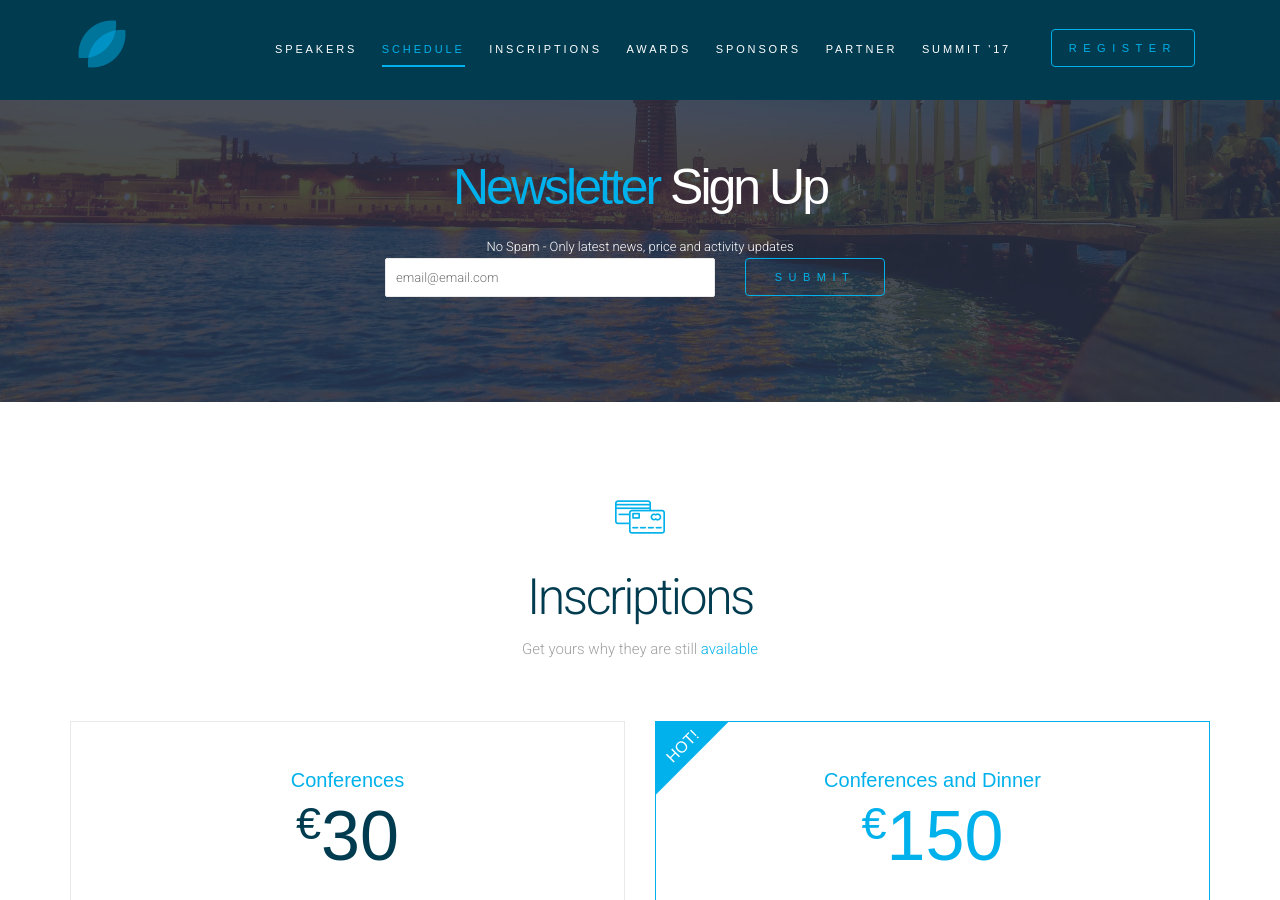
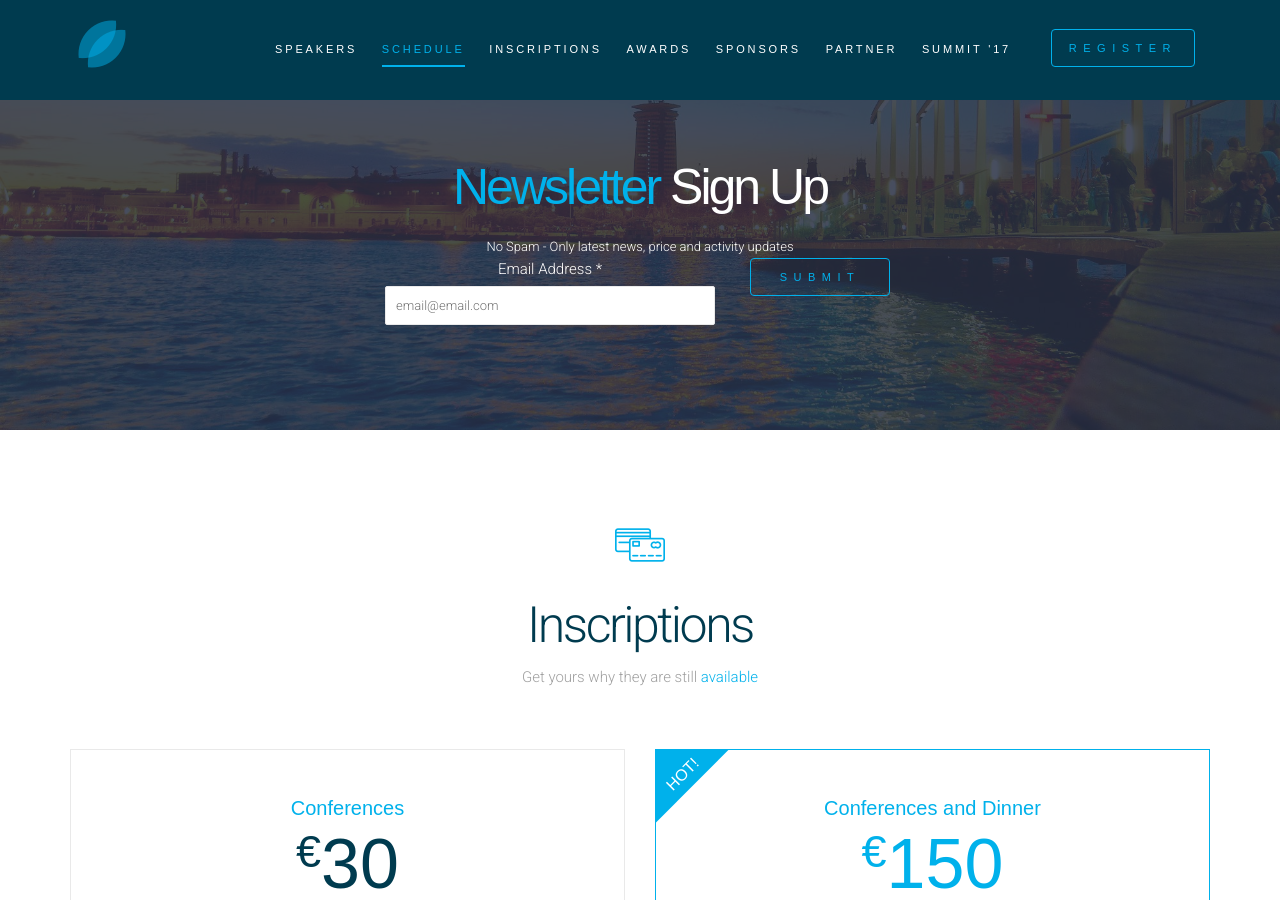
Before and after one commit to BiomimeticChallenges/biomimeticchallenges.github.io, a Jekyll site: the page built from index.html, in a window 1280 px wide and 900 px high, scrolled down 5885 px. Built offline with Jekyll 4.4.1, drawn with Linux system fonts in a browser that asks for light colours; nearby versions of some CDN libraries; some web fonts are replaced; library files that are not in the unit come from our copies.

Commit message:
reajustada el form mailchimp.

```diff
--- a/index.html
+++ b/index.html
@@ -132,21 +132,17 @@ class: ""
 				<div id="mc_embed_signup">
 					<form action="//worldbiomimetic.us13.list-manage.com/subscribe/post?u=262bcfb5a8e76cef76f306ad4&amp;id=6c3abceb7e" method="post" id="mc-embedded-subscribe-form" name="mc-embedded-subscribe-form" class="validate" target="_blank" novalidate>
 					    <div id="mc_embed_signup_scroll">
-							<fieldset class="col-sm-8">
-								<div class="mc-field-group">
-									<label for="mce-EMAIL" style="display: none;">Email Address  <span class="asterisk">*</span>
-									</label>
-									<input type="email" value="" name="EMAIL" class="required email" id="mce-EMAIL" placeholder="email@email.com">
-								</div>
-							</fieldset>
+							<div class="mc-field-group col-sm-8">
+								<label for="mce-EMAIL">Email Address  <span class="asterisk">*</span>
+								</label>
+								<input type="email" value="" name="EMAIL" class="required email" id="mce-EMAIL" placeholder="email@email.com">
+							</div>
 							<div id="mce-responses" class="clear">
 								<div class="response" id="mce-error-response" style="display:none"></div>
 								<div class="response" id="mce-success-response" style="display:none"></div>
 							</div>    <!-- real people should not fill this in and expect good things - do not remove this or risk form bot signups-->
-							<fieldset class="col-sm-4">
-							    <div style="position: absolute; left: -5000px;" aria-hidden="true"><input type="text" name="b_262bcfb5a8e76cef76f306ad4_6c3abceb7e" tabindex="-1" value=""></div>
-							    <div class="clear"><input type="submit" value="submit" name="subscribe" id="mc-embedded-subscribe" class="button btn btn-sm btn-outline-clr"></div>
-							</fieldset>
+						    <div style="position: absolute; left: -5000px;" aria-hidden="true"><input type="text" name="b_262bcfb5a8e76cef76f306ad4_6c3abceb7e" tabindex="-1" value=""></div>
+						    <div class="clear col-sm-4"><input type="submit" value="submit" name="subscribe" id="mc-embedded-subscribe" class="button btn btn-sm btn-outline-clr"></div>
 						</div>
 					</form>
 				</div>
```
